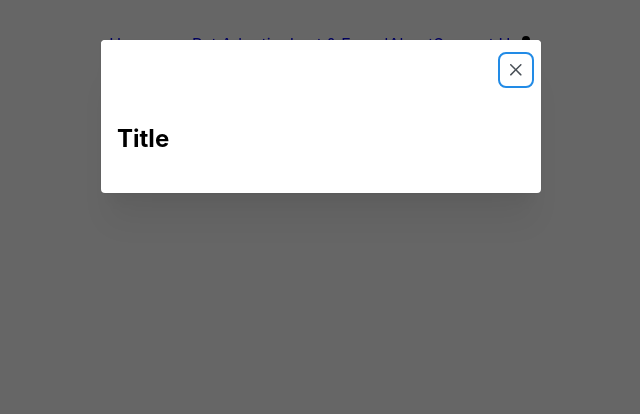
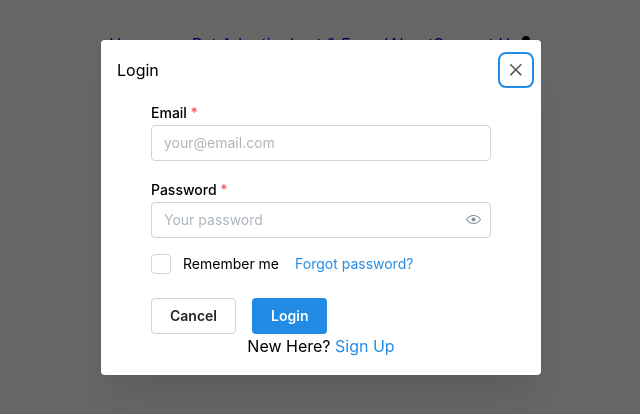
Before and after one commit to itsroj/pet-shelter-frontend, a React (Vite) app: page / in a window 1280 px wide. Both pictures are taken after a click on the icon 844 px from the left and 44 px from the top of the page. Shown: the top 414 px of the page, without its empty margins (319-959 px from the left). Built offline with nearby package versions, Linux system fonts and the light colour scheme.

Commit message:
login and sign up

```diff
--- a/package.json
+++ b/package.json
@@ -14,6 +14,7 @@
     "@fortawesome/react-fontawesome": "^0.2.2",
     "@mantine/core": "^7.17.4",
     "@mantine/hooks": "^7.17.4",
+    "@tabler/icons-react": "^3.31.0",
     "axios": "^1.8.4",
     "react": "^19.0.0",
     "react-dom": "^19.0.0",
--- a/src/components/Login.jsx
+++ b/src/components/Login.jsx
@@ -0,0 +1,91 @@
+import { useState, useContext } from 'react';
+import { useNavigate, Link } from 'react-router-dom';
+import axios from 'axios';
+import { AuthContext } from '../contexts/AuthContext';
+import { TextInput, PasswordInput, Group, Box, Checkbox, Anchor, Button, Text } from '@mantine/core';
+import './LoginSignUp.css';
+
+// Define API_URL as a fallback if environment variable isn't available
+const API_URL = import.meta.env.VITE_API_URL || 'http://localhost:5005';
+
+export const Login = ({ onClose, onSwitchToSignUp }) => {
+  const [email, setEmail] = useState("");
+  const [password, setPassword] = useState("");
+  const [errorMessage, setErrorMessage] = useState();
+  const nav = useNavigate();
+  const { authenticateUser } = useContext(AuthContext);
+
+  function handleLogin(event) {
+    event.preventDefault();
+    const userToLogin = { email, password };
+
+    // Use the explicit API_URL
+    axios
+      .post(`${API_URL}/auth/login`, userToLogin)
+      .then((res) => {
+        console.log("user was logged in", res.data);
+        localStorage.setItem("authToken", res.data.authToken);
+        return authenticateUser();
+      })
+      .then(() => {
+        onClose(); // Close the modal on success
+        nav("/profile");
+      })
+      .catch((err) => {
+        console.log(err);
+        // Improved error handling
+        if (err.code === 'ERR_NETWORK') {
+          setErrorMessage("Cannot connect to server. Is the backend running?");
+        } else if (err.response) {
+          setErrorMessage(err.response.data.errorMessage || "Login failed");
+        } else {
+          setErrorMessage("An unexpected error occurred");
+        }
+      });
+  }
+
+  return (
+    <Box className="login-container">
+      <form onSubmit={handleLogin}>
+        <TextInput
+          label="Email"
+          placeholder="your@email.com"
+          required
+          value={email}
+          onChange={(e) => setEmail(e.target.value)}
+        />
+
+        <PasswordInput
+          label="Password"
+          placeholder="Your password"
+          required
+          className="password-field"
+          value={password}
+          onChange={(e) => setPassword(e.target.value)}
+        />
+
+        <Group className="form-actions">
+          <Checkbox label="Remember me" />
+          <Anchor component="button" size="sm">
+            Forgot password?
+          </Anchor>
+        </Group>
+
+        {errorMessage && (
+          <Text className="error-message">
+            {errorMessage}
+          </Text>
+        )}
+
+        <Group className="button-group">
+          <Button variant="default" onClick={onClose}>Cancel</Button>
+          <Button type="submit">Login</Button>
+        </Group>
+
+        <Text className="signup-text">
+          New Here? <Anchor component="button" onClick={onSwitchToSignUp}>Sign Up</Anchor>
+        </Text>
+      </form>
+    </Box>
+  );
+};
--- /dev/null
+++ b/src/components/LoginSignUp.css
@@ -0,0 +1,48 @@
+.login-container {
+    max-width: 340px;
+    margin-left: auto;
+    margin-right: auto;
+  }
+
+  .password-field {
+    margin-top: 16px;
+  }
+
+  .form-actions {
+    display: flex;
+    justify-content: space-between;
+    margin-top: 16px;
+  }
+
+  .error-message {
+    color: red;
+    font-size: 14px;
+    margin-top: 16px;
+  }
+
+  .button-group {
+    display: flex;
+    justify-content: flex-end;
+    margin-top: 24px;
+  }
+
+  .signup-text {
+    text-align: center;
+    margin-top: 16px;
+  }
+
+.signup-container {
+  max-width: 340px;
+  margin-left: auto;
+  margin-right: auto;
+}
+
+.email-field,
+.password-field {
+  margin-top: 16px;
+}
+
+.login-text {
+  text-align: center;
+  margin-top: 16px;
+}
--- a/src/components/Navbar.jsx
+++ b/src/components/Navbar.jsx
@@ -1,12 +1,19 @@
-import React from 'react'
-import { Link, NavLink } from 'react-router-dom'
+import React, { useState } from 'react';
+import { Link, NavLink } from 'react-router-dom';
 import { FontAwesomeIcon } from '@fortawesome/react-fontawesome';
 import { faUser } from '@fortawesome/free-solid-svg-icons';
 import { useDisclosure } from '@mantine/hooks';
 import { Modal } from '@mantine/core';
+import { Login } from './Login';
+import { SignUp } from './SignUp';
 
 export const Navbar = () => {
   const [opened, { open, close }] = useDisclosure(false);
+  const [isLogin, setIsLogin] = useState(true);
+
+  const switchToSignUp = () => setIsLogin(false);
+  const switchToLogin = () => setIsLogin(true);
+
   return (
     <nav>
       <NavLink to="/"
@@ -25,11 +32,18 @@ export const Navbar = () => {
       <NavLink to="/support" className={({ isActive }) => (isActive ? "active-link" : "")}>
         Support Us
       </NavLink>
-      <Modal opened={opened} onClose={close}><h1>Title</h1></Modal>
+      <Modal
+        opened={opened}
+        onClose={close}
+        title={isLogin ? "Login" : "Sign Up"}
+      >
+        {isLogin ?
+          <Login onClose={close} onSwitchToSignUp={switchToSignUp} /> :
+          <SignUp onClose={close} onSwitchToLogin={switchToLogin} />
+        }
+      </Modal>
 
-      {/*<NavLink className={({ isActive }) => (isActive ? "active-link" : "")}>*/}
-        <FontAwesomeIcon icon={faUser} onClick={open}/>
-      {/*</NavLink>*/}
+      <FontAwesomeIcon icon={faUser} onClick={open}/>
     </nav>
-  )
-}
+  );
+};
--- a/src/components/SignUp.jsx
+++ b/src/components/SignUp.jsx
@@ -0,0 +1,112 @@
+import { useState } from 'react';
+import { Link, useNavigate } from 'react-router-dom';
+import axios from 'axios';
+import { TextInput, PasswordInput, FileInput, Group, Box, Button, Text, Anchor } from '@mantine/core';
+import { IconUpload } from '@tabler/icons-react';
+import './LoginSignUp.css';
+
+// Define API_URL as a fallback if environment variable isn't available
+const API_URL = import.meta.env.VITE_API_URL || 'http://localhost:5005';
+
+export const SignUp = ({ onClose, onSwitchToLogin }) => {
+  const [username, setUsername] = useState("");
+  const [email, setEmail] = useState("");
+  const [password, setPassword] = useState("");
+  const [profileImage, setProfileImage] = useState(null);
+  const [errorMessage, setErrorMessage] = useState();
+  const nav = useNavigate();
+
+  function handleSignup(event) {
+    event.preventDefault();// Create FormData object to handle file uploads
+
+// Create FormData object to handle file uploads
+
+// Create FormData object to handle file uploads
+    const formData = new FormData();
+    formData.append('username', username);
+    formData.append('email', email);
+    formData.append('password', password);
+    if (profileImage) {
+      formData.append('profileImage', profileImage);
+    }
+
+    axios
+      .post(`${API_URL}/auth/signup`, formData, {
+        headers: {
+          'Content-Type': 'multipart/form-data'
+        }
+      })
+      .then((res) => {
+        console.log("user created in the DB", res);
+        onClose();
+        nav("/login");
+      })
+      .catch((err) => {
+        console.log(err);
+// Improved error handling
+        if (err.code === 'ERR_NETWORK') {
+          setErrorMessage("Cannot connect to server. Is the backend running?");
+        } else if (err.response) {
+          setErrorMessage(err.response.data.errorMessage || "Signup failed");
+        } else {
+          setErrorMessage("An unexpected error occurred");
+        }
+      });
+  }
+
+  return (
+    <Box className="signup-container">
+      <form onSubmit={handleSignup}>
+        <TextInput
+          label="Username"
+          placeholder="Enter a username"
+          required
+          value={username}
+          onChange={(e) => setUsername(e.target.value)}
+        />
+
+        <TextInput
+          label="Email"
+          placeholder="your@email.com"
+          required
+          className="email-field"
+          value={email}
+          onChange={(e) => setEmail(e.target.value)}
+        />
+
+        <PasswordInput
+          label="Password"
+          placeholder="Create a password"
+          required
+          className="password-field"
+          value={password}
+          onChange={(e) => setPassword(e.target.value)}
+
+        />
+        <FileInput
+          label="Profile Image"
+          placeholder="Upload your profile picture"
+          accept="image/png,image/jpeg,image/jpg"
+          className="profile-image-field"
+          onChange={setProfileImage}
+          icon={<IconUpload size={14} />} // Optional
+        />
+
+        {errorMessage && (
+          <Text className="error-message">
+            {errorMessage}
+          </Text>
+        )}
+
+        <Group className="button-group">
+          <Button variant="default" onClick={onClose}>Cancel</Button>
+          <Button type="submit">Sign Up</Button>
+        </Group>
+
+        <Text className="login-text">
+          Already have an account? <Anchor component="button" onClick={onSwitchToLogin}>Log In</Anchor>
+        </Text>
+      </form>
+    </Box>
+  );
+};
--- a/src/contexts/AuthContext.jsx
+++ b/src/contexts/AuthContext.jsx
@@ -0,0 +1,68 @@
+import axios from "axios";
+import { createContext, useEffect, useState } from "react";
+import { useNavigate } from "react-router-dom";
+
+const AuthContext = createContext();
+
+const AuthContextWrapper = ({ children }) => {
+    const [currentUser, setCurrentUser] = useState(null);
+    const [isLoading, setIsLoading] = useState(true);
+    const [isLoggedIn, setIsLoggedIn] = useState(false);
+    const nav = useNavigate();
+
+    const authenticateUser = async () => {
+      const tokenFromLocalStorage = localStorage.getItem("authToken");
+      if (!tokenFromLocalStorage) {
+        setCurrentUser(null);
+        setIsLoading(false);
+        setIsLoggedIn(false);
+      } else {
+        try {
+          const responseFromVerifyRoute = await axios.get(
+            `${import.meta.env.VITE_API_URL}/auth/verify`,
+            {
+              headers: {
+                authorization: `Bearer ${tokenFromLocalStorage}`,
+              },
+            }
+          );
+          console.log("authenticate user function", responseFromVerifyRoute);
+          setCurrentUser(responseFromVerifyRoute.data.payload);
+          setIsLoading(false);
+          setIsLoggedIn(true);
+        } catch (error) {
+          console.log(error);
+          setCurrentUser(null);
+          setIsLoading(false);
+          setIsLoggedIn(false);
+        }
+      }
+    };
+
+    useEffect(() => {
+      authenticateUser();
+    }, []);
+
+    async function handleLogout() {
+      localStorage.removeItem("authToken");
+      await authenticateUser();
+      nav("/"); // Changed to redirect to homepage instead of /login
+    }
+
+    return (
+      <AuthContext.Provider
+        value={{
+          currentUser,
+          setCurrentUser,
+          isLoading,
+          isLoggedIn,
+          authenticateUser,
+          handleLogout,
+        }}
+      >
+        {children}
+      </AuthContext.Provider>
+    );
+  };
+
+  export { AuthContext, AuthContextWrapper };
--- a/src/main.jsx
+++ b/src/main.jsx
@@ -4,13 +4,15 @@ import App from './App.jsx'
 import { BrowserRouter } from 'react-router-dom'
 import '@mantine/core/styles.css';
 import { MantineProvider } from '@mantine/core';
-
+import { AuthContextWrapper } from './contexts/AuthContext';
 
 createRoot(document.getElementById('root')).render(
   <StrictMode>
     <MantineProvider>
       <BrowserRouter>
-        <App />
+        <AuthContextWrapper>
+          <App />
+        </AuthContextWrapper>
       </BrowserRouter>
     </MantineProvider>
   </StrictMode>
```
Also changed, not shown: 1 other file (tests, documents, lock files or other folders).
